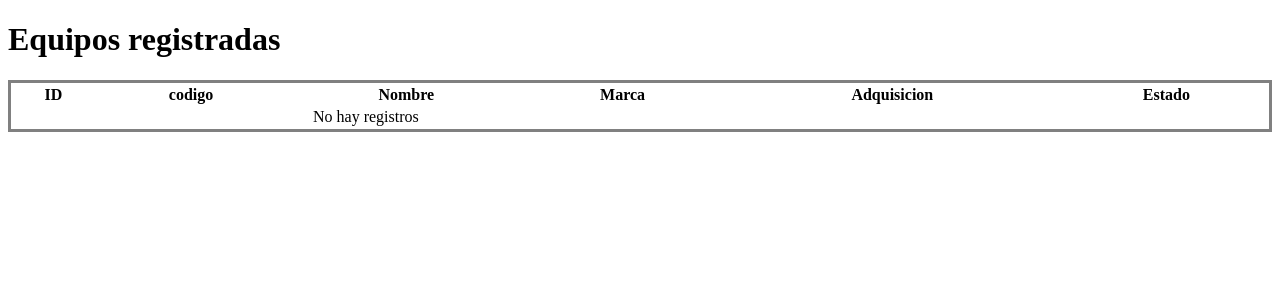
After one commit to VemaFest/Victor-Exa2, a Laravel app: template resources/views/equipos/index.blade.php in a window 1280 px wide. The commit adds this page. Shown: the top 300 px of the page. Run offline with Laravel 12, Linux system fonts and the light colour scheme; the template is opened without the code that fills it, so the values that code supplies are empty.

Commit message:
Mostrar Registros

```diff
--- /dev/null
+++ b/resources/views/equipos/index.blade.php
@@ -0,0 +1,32 @@
+@extends('layouts.app')
+@section('contenido')
+<h1>Equipos registradas</h1>
+<table>
+    <thead>
+        <tr>
+            <th>ID</th>
+            <th>codigo</th>
+            <th>Nombre</th>
+            <th>Marca</th>
+            <th>Adquisicion</th>
+            <th>Estado</th>
+        </tr>
+    </thead>
+    <tbody>
+        @forelse ($equipos as $equipo)
+        <tr>
+            <td>{{ $equipo->id }}</td>
+            <td>{{ $equipo->codigo }}</td>
+            <td>{{ $equipo->nombre }}</td>
+            <td>{{ $equipo->marca }}</td>
+            <td>{{ $equipo->fecha_adquisicion->format('d/m/Y') }}</td>
+            <td>{{ $equipo->estado }}</td>
+        </tr>
+        @empty
+        <tr>
+            <td colspan="4">No hay registros</td>
+        </tr>
+        @endforelse
+    </tbody>
+</table>
+@endsection
--- a/resources/views/layouts/app.blade.php
+++ b/resources/views/layouts/app.blade.php
@@ -6,6 +6,7 @@
         <style>
         .error { color: red; }
         .exito { color: green; }
+        table  { width: 100%; text-align: center; border: gray solid;}
         </style>
     </head>
     <body>
--- a/routes/web.php
+++ b/routes/web.php
@@ -1,15 +1,17 @@
 <?php
 use Illuminate\Support\Facades\Route;
 use App\Http\Controllers\LoginController;
+use App\Http\Controllers\EquipoController;
 
 Route::get('/', function () {
-    return redirect()->route('login');
+return redirect()->route('login');
 });
 
-Route::get('/login', [LoginController::class, 'create']) ->name('login');
-Route::post('/login', [LoginController::class, 'store']) ->middleware('throttle:6,1')->name('login.store');
+Route::get('/login', [LoginController::class, 'create'])->name('login');
+Route::post('/login', [LoginController::class, 'store'])->middleware('throttle:6,1')->name('login.store');
 
 Route::middleware('auth')->group(function () {
-Route::view('/inicio', 'inicio')->name('inicio');
-Route::post('/logout', [LoginController::class, 'destroy']) ->name('logout');
+    Route::get('/inicio', function () {return redirect()->route('equipos.index');})->name('inicio');
+    Route::get('/equipos', [EquipoController::class, 'index'])->name('equipos.index');
+    Route::post('/logout', [LoginController::class, 'destroy'])->name('logout');
 });
```
Also changed, not shown: app/Http/Controllers/EquipoController.php (added, +12 -0 lines), app/Models/Equipo.php (added, +15 -0 lines), database/factories/EquipoFactory.php (added, +22 -0 lines), database/seeders/DatabaseSeeder.php (+4 -5 lines), database/seeders/EquipoSeeder.php (added, +14 -0 lines), database/migrations/2026_11_23_162452_create_equipos_table.php (added).
